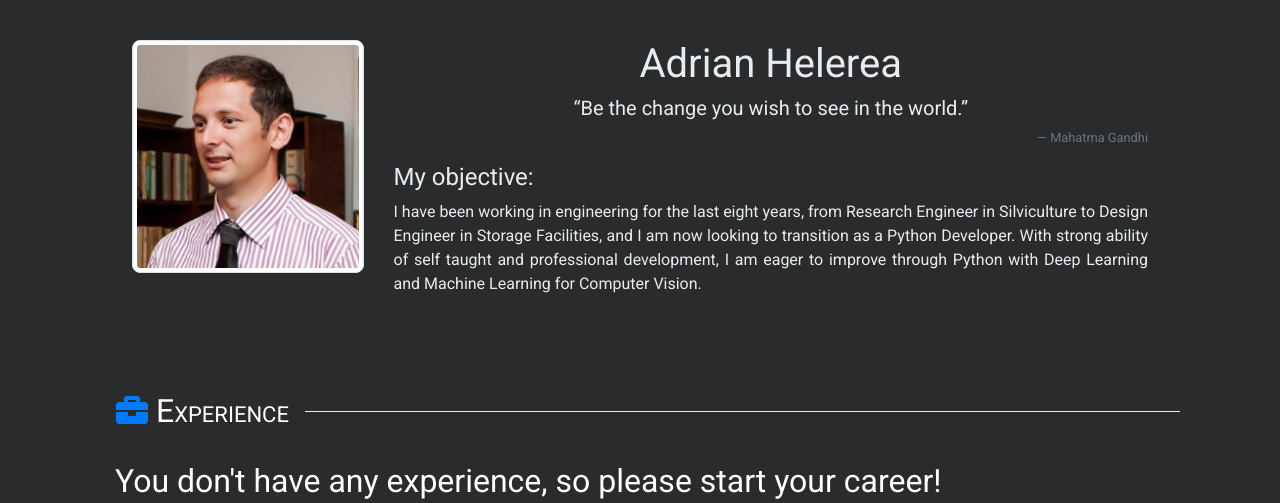
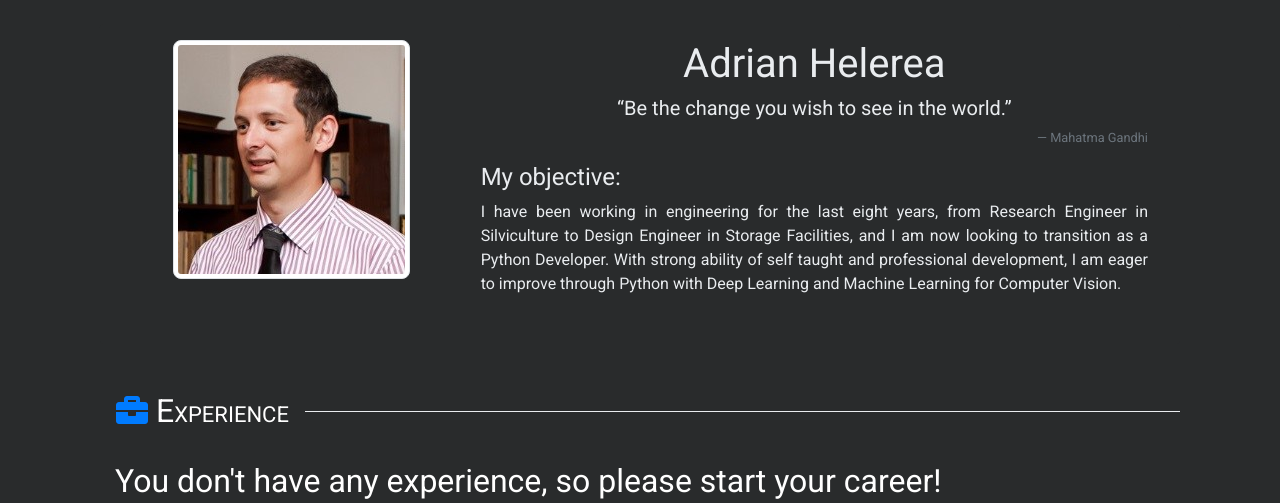
Before and after one commit to hellyworld/resume, a Django app: page / in a window 1280 px wide. Shown: the part 56-559 px from the top of the page. Run offline with Django 3.2, Linux system fonts and the light colour scheme; data that the repository does not hold is empty; some libraries are stand-ins or nearby versions.

Commit message:
fix experience and jumbotron

```diff
--- a/curriculum/templates/education.html
+++ b/curriculum/templates/education.html
@@ -11,11 +11,11 @@
             </div>
             <div class="col-md-4">
                 <h6 class="text-sm-left text-md-right text-muted">{{ education.location }}</h6>
-                <h6 class="text-sm-left text-md-right text-muted">{{ education.start_date|date:'M Y' }} -
+                <h6 class="text-sm-left text-md-right text-muted">{{ education.start_date|date:'M Y'}} -
                     {% if education.end_date is null %}
                         Present
                     {% else %}
-                        {{ education.end_date|date:'M Y'  }}
+                        {{ education.end_date|date:'M Y'}}
                     {% endif %}
                 </h6>
             </div>
--- a/curriculum/templates/experience.html
+++ b/curriculum/templates/experience.html
@@ -11,8 +11,12 @@
             </div>
             <div class="col-md-4">
                 <h6 class="text-sm-left text-md-right text-muted">{{ experience.location }}</h6>
-                <h6 class="text-sm-left text-md-right text-muted">
-                    {{ experience.start_date|date:'M Y'  }} - {{ experience.end_date|date:'M Y'  }}
+                <h6 class="text-sm-left text-md-right text-muted">{{ experience.start_date|date:'M Y'}} -
+                    {% if experience.end_date is null %}
+                        Present
+                    {% else %}
+                        {{ experience.end_date|date:'M Y'}}
+                    {% endif %}
                 </h6>
             </div>
         </div>
--- a/curriculum/templates/jumbotron.html
+++ b/curriculum/templates/jumbotron.html
@@ -3,10 +3,10 @@
 <div class="container">
     <div class="jumbotron text-center pt-3">
         <div class="row">
-            <div class="col-md-3">
+            <div class="col-lg-4 mb-3">
                 <img src="static/img/AdrianHelerea.jpg" alt="Adrian" class="img-thumbnail">
             </div>
-            <div class="col-md-9 text-center">
+            <div class="col-lg-8 text-center">
                 <h1>Adrian Helerea</h1>
                 <blockquote>
                   <h5>“Be the change you wish to see in the world.”</h5>
```
